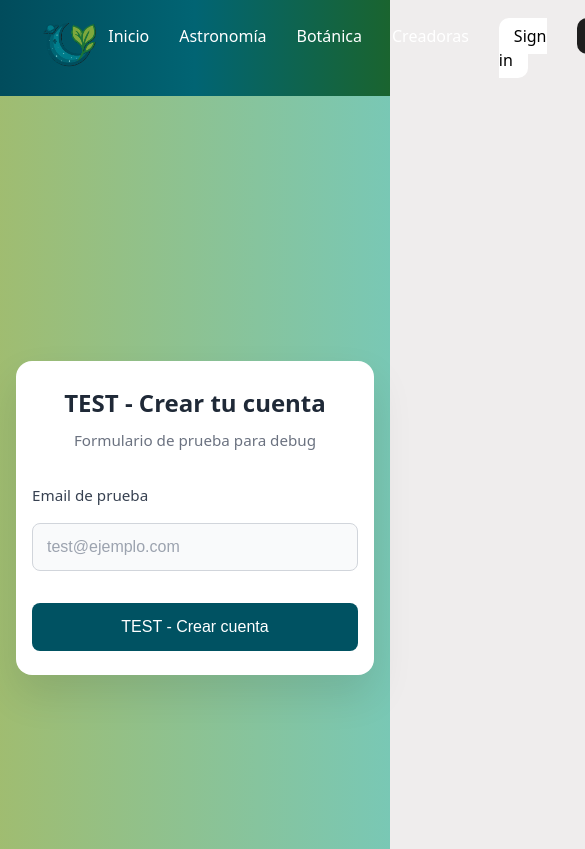
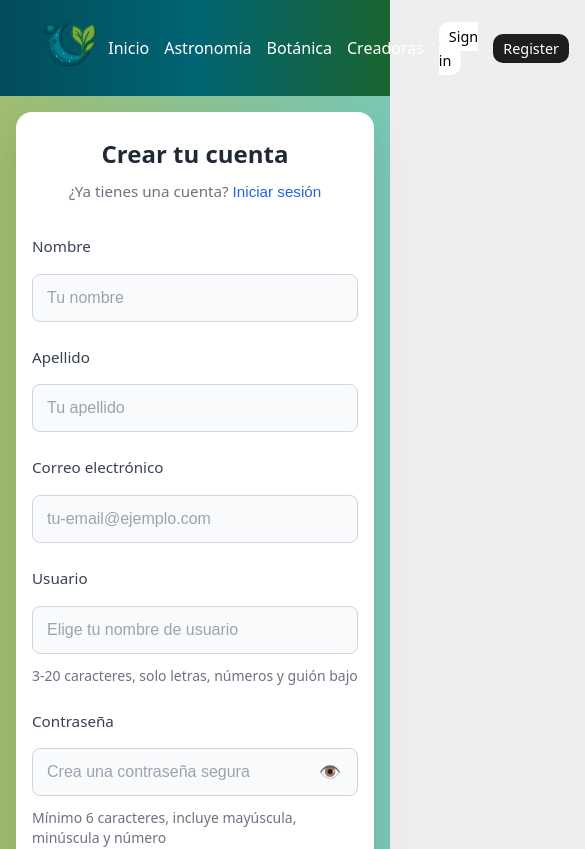
Before and after one commit to Sylva-Organization/CelestialBloom-Client, a React (Vite) app: page /registro in a window 390 px wide. Shown: the top 849 px of the page, 585 px wide, since content can reach past the window. Built offline with nearby package versions, Linux system fonts and the light colour scheme.

Commit message:
feat(logout): initialize logout feature branch

```diff
--- /dev/null
+++ b/clear_storage.js
@@ -0,0 +1 @@
+console.log('Limpiando localStorage...'); localStorage.removeItem('celestialbloom_user'); console.log('localStorage limpiado');
--- /dev/null
+++ b/src/components/AuthRedirect.jsx
@@ -0,0 +1,24 @@
+import { useEffect } from 'react'
+import { useNavigate } from 'react-router-dom'
+import { useAuth } from '../context/AuthContext'
+
+const AuthRedirect = ({ children }) => {
+    const { isAuthenticated } = useAuth()
+    const navigate = useNavigate()
+
+    useEffect(() => {
+        if (isAuthenticated) {
+            navigate('/')
+        }
+    }, [isAuthenticated, navigate])
+
+    // Si está autenticado, no mostrar el formulario (se redirigirá)
+    if (isAuthenticated) {
+        return null
+    }
+
+    // Si no está autenticado, mostrar el formulario
+    return children
+}
+
+export default AuthRedirect
--- a/src/components/Navbar.css
+++ b/src/components/Navbar.css
@@ -1,4 +1,3 @@
-
 #top {
     background: linear-gradient(to right, #014C5C, #016473, #1A642F);
     display: flex;
@@ -18,6 +17,7 @@ img {
 .menu {
     display: flex;
     gap: 30px;
+    align-items: center;
 }
 
 .menu li {
@@ -36,6 +36,10 @@ img {
 .btn {
     padding: 7px 15px;
     border-radius: 10px;
+    border: none;
+    font-size: inherit;
+    cursor: pointer;
+    transition: all 0.3s ease;
 }
 
 .btn-sign-in {
@@ -46,3 +50,35 @@ img {
 .btn-register {
     background-color: #1E1E1E;
 }
+
+.user-info {
+    display: flex;
+    align-items: center;
+}
+
+.user-welcome {
+    color: #fff;
+    font-weight: 500;
+    font-size: 0.95rem;
+    white-space: nowrap;
+}
+
+.user-welcome:hover {
+    text-decoration: none;
+}
+
+/* Responsive adjustments */
+@media (max-width: 768px) {
+    .user-welcome {
+        font-size: 0.85rem;
+    }
+
+    .menu {
+        gap: 15px;
+    }
+
+    .btn {
+        padding: 5px 10px;
+        font-size: 0.9rem;
+    }
+}
--- a/src/components/navBar.jsx
+++ b/src/components/navBar.jsx
@@ -1,7 +1,10 @@
 import './Navbar.css'
 import { Link } from 'react-router-dom';
+import { useAuth } from '../context/AuthContext';
 
 const Navbar = () => {
+    const { user, isAuthenticated } = useAuth();
+
     return(
         <nav id='top'>
             <Link to="/" className="nav-title"><img src="/logo.PNG" className='logo-img' alt="logo" /></Link>
@@ -22,12 +25,27 @@ const Navbar = () => {
                 <li className="menu-item">
                     <Link to="/creadoras" className="nav-link">Creadoras</Link>
                 </li>
+
+                {/* Mostrar botones de autenticación solo si NO está autenticado */}
+                {!isAuthenticated && (
+                    <>
                         <li className="menu-item">
                             <Link to="/inicio-sesion" className="nav-link btn btn-sign-in">Sign in</Link>
                         </li>
                         <li className="menu-item">
                             <Link to="/register" className="nav-link btn btn-register">Register</Link>
                         </li>
+                    </>
+                )}
+
+                {/* Mostrar saludo cuando está autenticado, pero sin botón de logout por ahora */}
+                {isAuthenticated && (
+                    <li className="menu-item user-info">
+                        <span className="nav-link user-welcome">
+                            ¡Hola, {user?.firstName || user?.username || 'Usuario'}! 👋
+                        </span>
+                    </li>
+                )}
             </ul>
         </nav>
     )
--- /dev/null
+++ b/src/context/AuthContext.jsx
@@ -0,0 +1,69 @@
+import { createContext, useContext, useState, useEffect } from 'react'
+
+const AuthContext = createContext()
+
+export const useAuth = () => {
+    const context = useContext(AuthContext)
+    if (!context) {
+        throw new Error('useAuth must be used within an AuthProvider')
+    }
+    return context
+}
+
+export const AuthProvider = ({ children }) => {
+    const [user, setUser] = useState(null)
+    const [isLoading, setIsLoading] = useState(true)
+
+    // Verificar si hay una sesión guardada al cargar la aplicación
+    useEffect(() => {
+        const savedUser = localStorage.getItem('celestialbloom_user')
+        if (savedUser) {
+            try {
+                const parsedUser = JSON.parse(savedUser)
+                setUser(parsedUser)
+            } catch (error) {
+                console.error('Error parsing saved user:', error)
+                localStorage.removeItem('celestialbloom_user')
+            }
+        }
+        setIsLoading(false)
+    }, [])
+
+    const login = (userData) => {
+        setUser(userData)
+        localStorage.setItem('celestialbloom_user', JSON.stringify(userData))
+    }
+
+    const logout = () => {
+        setUser(null)
+        localStorage.removeItem('celestialbloom_user')
+    }
+
+    const register = (userData) => {
+        // Al registrarse, también inicia sesión automáticamente
+        const userWithId = {
+            ...userData,
+            id: Date.now(), // ID temporal para demo
+            createdAt: new Date().toISOString()
+        }
+        setUser(userWithId)
+        localStorage.setItem('celestialbloom_user', JSON.stringify(userWithId))
+    }
+
+    const value = {
+        user,
+        isLoading,
+        login,
+        logout,
+        register,
+        isAuthenticated: !!user
+    }
+
+    return (
+        <AuthContext.Provider value={value}>
+            {children}
+        </AuthContext.Provider>
+    )
+}
+
+export default AuthContext
--- a/src/main.jsx
+++ b/src/main.jsx
@@ -3,9 +3,12 @@ import { createRoot } from 'react-dom/client'
 import './index.css'
 import { RouterProvider } from 'react-router-dom'
 import routerBlog from './router/Router'
+import { AuthProvider } from './context/AuthContext'
 
 createRoot(document.getElementById('root')).render(
   <StrictMode>
-    <RouterProvider router={routerBlog} />
+    <AuthProvider>
+      <RouterProvider router={routerBlog} />
+    </AuthProvider>
   </StrictMode>,
 )
--- a/src/pages/Register.jsx
+++ b/src/pages/Register.jsx
@@ -1,10 +1,12 @@
 import './Register.css'
 import { useState } from 'react'
 import { useNavigate } from 'react-router-dom'
+import { useAuth } from '../context/AuthContext'
 import Swal from 'sweetalert2'
 
 const Register = () => {
     const navigate = useNavigate()
+    const { register } = useAuth()
 
     const [formData, setFormData] = useState({
         firstName: '',
@@ -134,13 +136,18 @@ const Register = () => {
             // Simular llamada a API
             await new Promise(resolve => setTimeout(resolve, 2000))
 
-            console.log('Register data:', {
+            // Datos del usuario registrado
+            const userData = {
                 firstName: formData.firstName,
                 lastName: formData.lastName,
                 email: formData.email,
-                username: formData.username,
-                password: formData.password
-            })
+                username: formData.username
+            }
+
+            console.log('Register data:', userData)
+
+            // Registrar y loguear automáticamente al usuario
+            register(userData)
 
             await Swal.fire({
                 icon: 'success',
@@ -167,13 +174,13 @@ const Register = () => {
                             Usuario: @${formData.username}
                         </div>
                         <p style="color: #374151; font-size: 0.9rem;">
-                            Serás redirigido al inicio de sesión en unos segundos...
+                            ¡Has iniciado sesión automáticamente! Serás redirigido al inicio...
                         </p>
                     </div>
                 `,
-                confirmButtonText: 'Ir al Login',
+                confirmButtonText: 'Explorar CelestialBloom',
                 confirmButtonColor: '#005262',
-                timer: 8000,
+                timer: 6000,
                 timerProgressBar: true,
                 showClass: {
                     popup: 'animate__animated animate__fadeInUp animate__faster'
@@ -190,8 +197,8 @@ const Register = () => {
                 padding: '2rem'
             })
 
-            // Redireccionar a login después del registro exitoso
-            navigate('/inicio-sesion')
+            // Redireccionar al inicio después del registro exitoso
+            navigate('/')
 
         } catch (error) {
             Swal.fire({
--- a/src/pages/RegisterTest.jsx
+++ /dev/null
@@ -1,29 +0,0 @@
-import './Register.css'
-
-const RegisterTest = () => {
-    return (
-        <div className="register-container">
-            <div className="register-card">
-                <div className="register-header">
-                    <h2>TEST - Crear tu cuenta</h2>
-                    <p>Formulario de prueba para debug</p>
-                </div>
-                <form className="register-form">
-                    <div className="form-group">
-                        <label htmlFor="test-email">Email de prueba</label>
-                        <input
-                            type="email"
-                            id="test-email"
-                            placeholder="test@ejemplo.com"
-                        />
-                    </div>
-                    <button type="button" className="register-button">
-                        TEST - Crear cuenta
-                    </button>
-                </form>
-            </div>
-        </div>
-    )
-}
-
-export default RegisterTest
--- a/src/pages/SignIn.jsx
+++ b/src/pages/SignIn.jsx
@@ -1,10 +1,12 @@
 import './SignIn.css'
 import { useState } from 'react'
 import { useNavigate } from 'react-router-dom'
+import { useAuth } from '../context/AuthContext'
 import Swal from 'sweetalert2'
 
 const SignIn = () => {
     const navigate = useNavigate()
+    const { login } = useAuth()
 
     const [formData, setFormData] = useState({
         email: '',
@@ -85,6 +87,17 @@ const SignIn = () => {
 
             // Simular validación básica (para demo)
             if (formData.email === 'admin@ejemplo.com' && formData.password === 'admin123') {
+                // Datos simulados del usuario
+                const userData = {
+                    email: formData.email,
+                    firstName: 'Administrador',
+                    lastName: 'Sistema',
+                    username: 'admin'
+                }
+
+                // Iniciar sesión usando el contexto
+                login(userData)
+
                 await Swal.fire({
                     icon: 'success',
                     title: '¡Bienvenido de vuelta! 🌟',
@@ -109,8 +122,9 @@ const SignIn = () => {
                     width: '400px',
                     padding: '1.5rem'
                 })
-                // Redireccionar o actualizar estado de autenticación
-                console.log('Usuario autenticado exitosamente')
+
+                // Redireccionar a la página principal
+                navigate('/')
             } else {
                 Swal.fire({
                     icon: 'error',
```
Also changed, not shown: src/router/Router.jsx (+4 -4 lines). Lines whose indentation alone changed are shown as unchanged.
